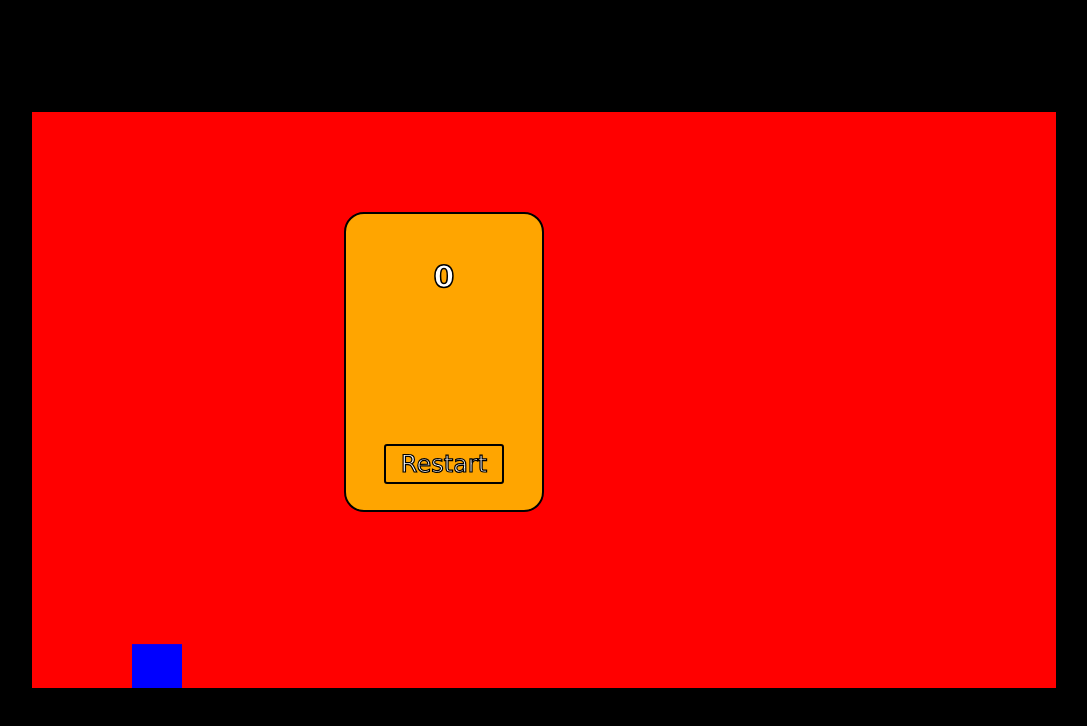
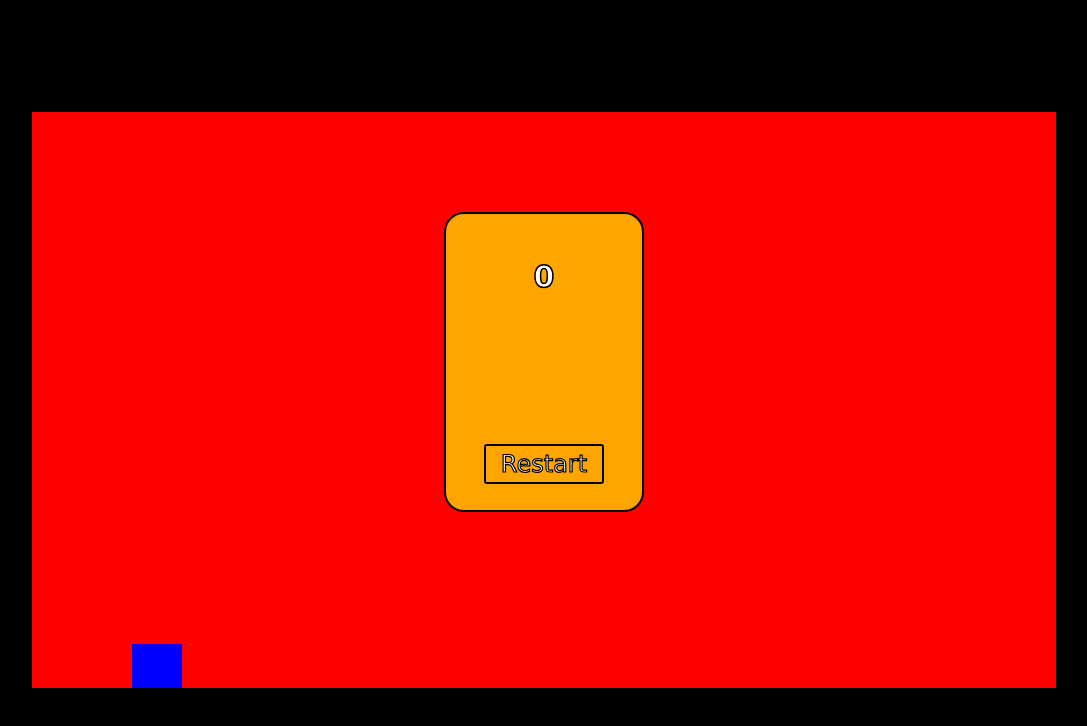
Before and after one commit to igloo-VEFF2/html-endless-runner-game, a website: page client/app/index.html in a window 1280 px wide. Shown: the whole page, without its empty margins (96-1183 px from the left). Drawn offline with nearby package versions, Linux system fonts and the light colour scheme; files that its build step writes are made by us from their sources.

Commit message:
fixed location of scoreboard

```diff
--- a/client/app/styles/_scoreboard.scss
+++ b/client/app/styles/_scoreboard.scss
@@ -5,7 +5,7 @@
 	top: em(100px);
 	height: em(300px);
 	width: em(200px);
-	margin-left: em(-200px);
+	margin-left: em(-100px);
 	box-sizing: border-box;
 	border-radius: em(20px);
 	border-color: black;
```
